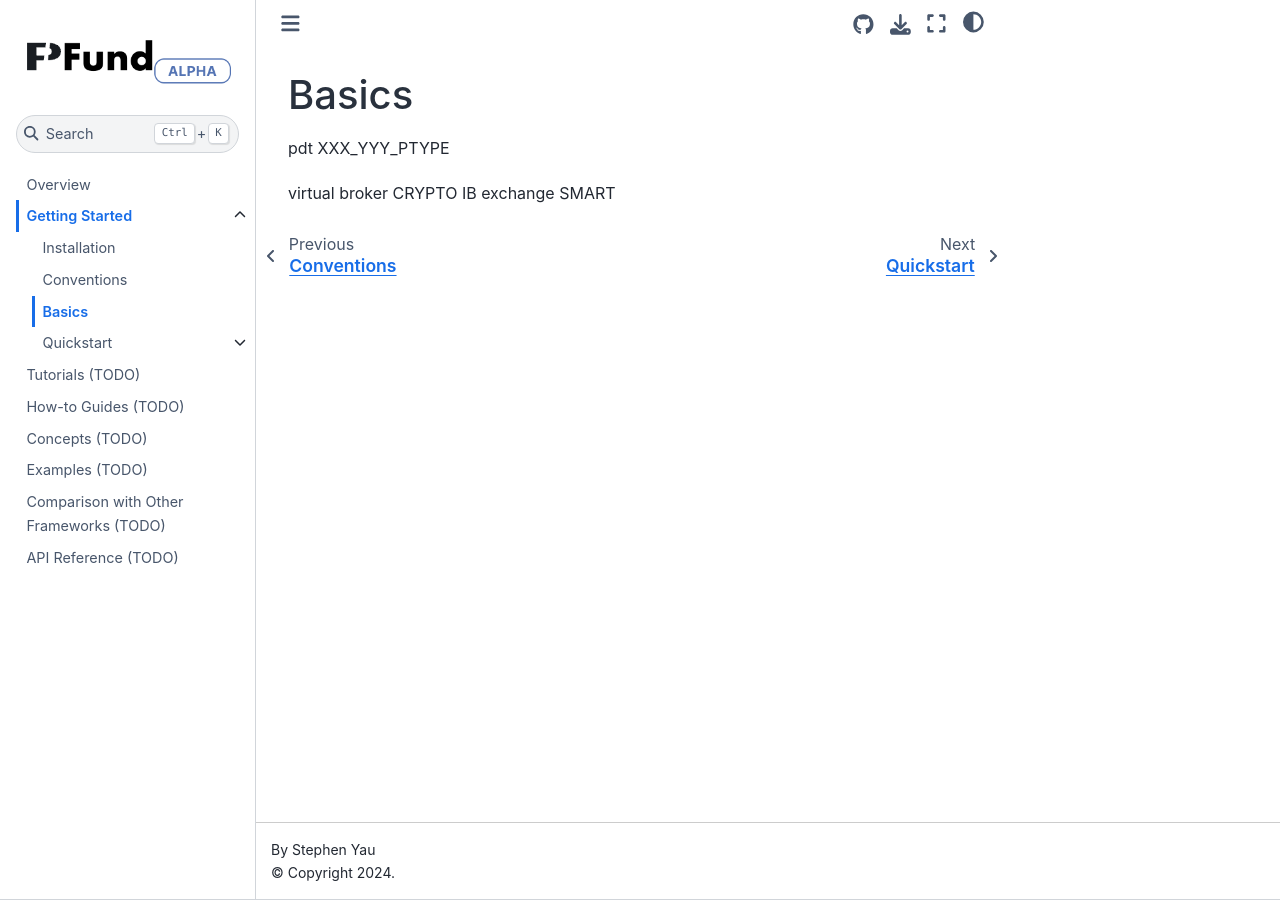
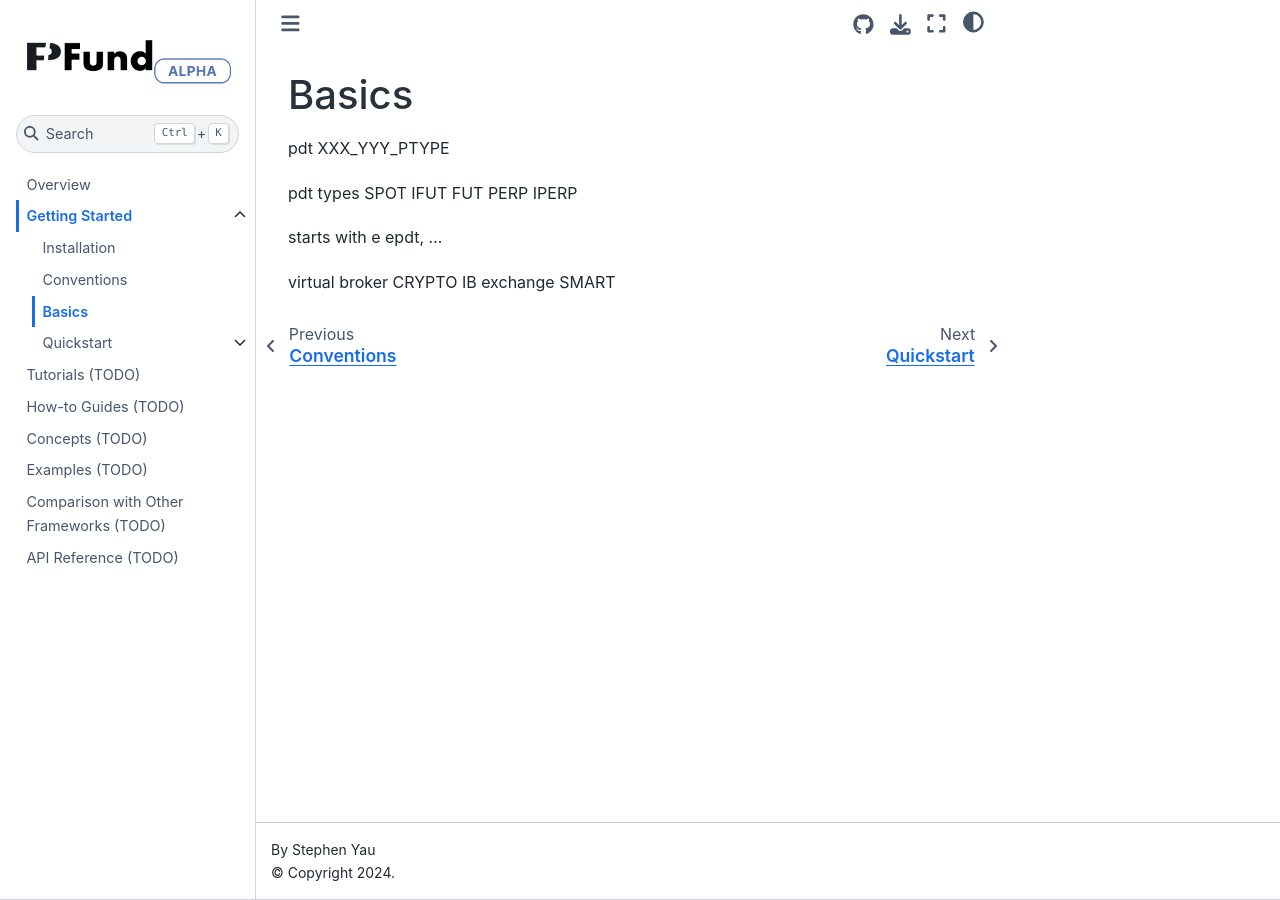
Before and after one commit to PFund-Software-Ltd/pfund, a Jupyter Book: the page built from docs/getting-started/basics.md, in a window 1280 px wide. Built offline with Jupyter Book 1.0.4 settings and Sphinx 7.4.7 and the Sphinx Book theme 1.1.4, drawn with Linux system fonts in a browser that asks for light colours.

Commit message:
docs: update

```diff
--- a/docs/getting-started/basics.md
+++ b/docs/getting-started/basics.md
@@ -2,5 +2,16 @@
 
 pdt XXX_YYY_PTYPE
 
+pdt types
+SPOT
+IFUT
+FUT
+PERP
+IPERP
+
+starts with e
+epdt, ...
+
+
 virtual broker CRYPTO
 IB exchange SMART
```
Also changed, not shown: docs/getting-started/quickstart/vectorized_backtesting.ipynb.
